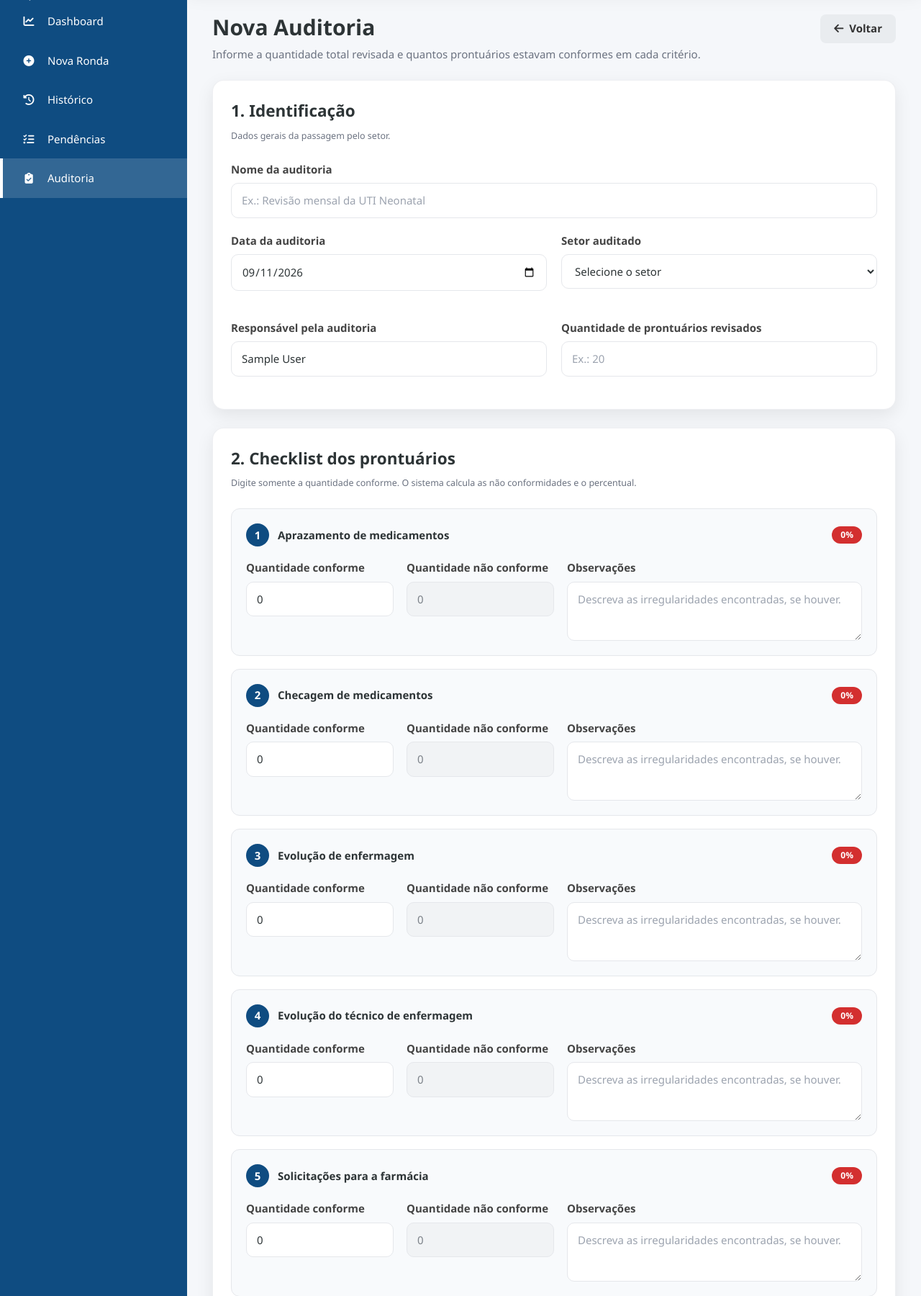
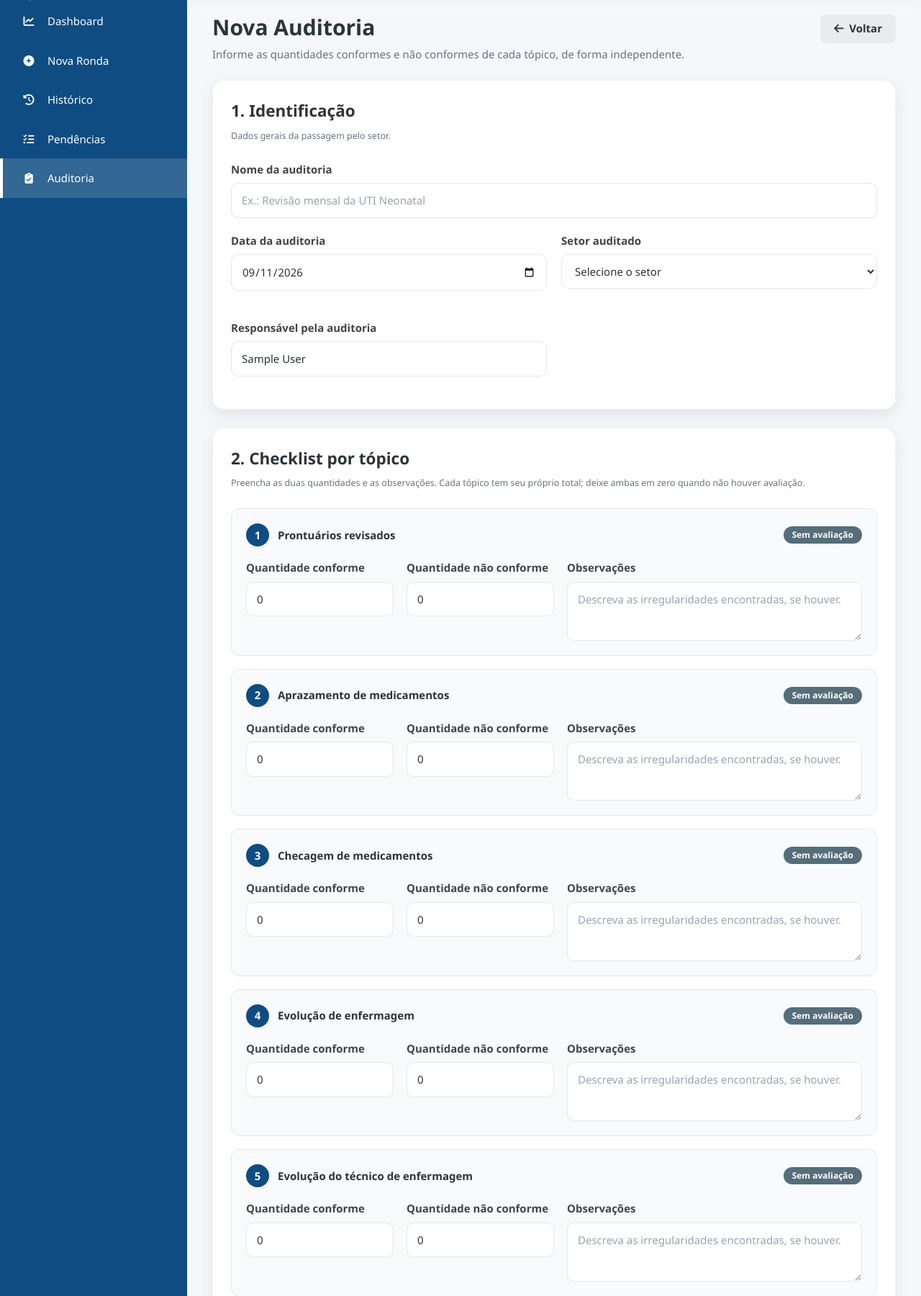
Before and after one commit to lucasexemoura/SGRG, a Flask app: page /auditorias/nova in a window 1280 px wide. Shown: the part 164-1964 px from the top of the page at 72% size. Run offline with Flask 3, Linux system fonts and the light colour scheme; the visitor is signed in with stand-in values (Sample User, id 1); data that the repository does not hold is empty; some libraries are stand-ins or nearby versions.

Commit message:
Separa os topicos da auditoria

```diff
--- a/routes/auditorias.py
+++ b/routes/auditorias.py
@@ -9,6 +9,7 @@ from pdf.relatorio_auditoria import gerar_relatorio_auditoria_pdf
 
 
 CRITERIOS = [
+    ("prontuarios_revisados", "Prontuários revisados"),
     ("aprazamento_medicamentos", "Aprazamento de medicamentos"),
     ("checagem_medicamentos", "Checagem de medicamentos"),
     ("evolucao_enfermagem", "Evolução de enfermagem"),
@@ -33,6 +34,8 @@ def garantir_tabelas_auditoria(conexao):
             data VARCHAR(20) NOT NULL,
             responsavel VARCHAR(200) NOT NULL,
             quantidade_prontuarios INTEGER NOT NULL,
+            prontuarios_revisados INTEGER,
+            prontuarios_revisados_obs TEXT,
             aprazamento_medicamentos INTEGER NOT NULL DEFAULT 0,
             aprazamento_medicamentos_obs TEXT,
             checagem_medicamentos INTEGER NOT NULL DEFAULT 0,
@@ -51,21 +54,32 @@ def garantir_tabelas_auditoria(conexao):
         )
     """)
 
-    # Acrescenta o nome aos bancos já existentes sem alterar seus registros.
+    # Colunas adicionais preservam os registros das versões anteriores.
+    # Não conformidades antigas continuam sendo calculadas a partir da amostra
+    # original, somente quando não há uma contagem independente salva.
     if DATABASE_URL:
-        coluna_nome = conexao.execute("""
-            SELECT 1 FROM information_schema.columns
+        colunas = conexao.execute("""
+            SELECT column_name FROM information_schema.columns
             WHERE table_schema = current_schema()
-              AND table_name = 'auditorias' AND column_name = 'nome'
-        """).fetchone()
-        if coluna_nome is None:
-            conexao.execute("""
-                ALTER TABLE auditorias ADD COLUMN IF NOT EXISTS nome VARCHAR(200)
-            """)
+              AND table_name = 'auditorias'
+        """).fetchall()
+        existentes = {coluna["column_name"] for coluna in colunas}
     else:
         colunas = conexao.execute("PRAGMA table_info(auditorias)").fetchall()
-        if not any(coluna["name"] == "nome" for coluna in colunas):
-            conexao.execute("ALTER TABLE auditorias ADD COLUMN nome VARCHAR(200)")
+        existentes = {coluna["name"] for coluna in colunas}
+
+    novas_colunas = [
+        ("nome", "VARCHAR(200)"),
+        ("prontuarios_revisados", "INTEGER"),
+        ("prontuarios_revisados_obs", "TEXT"),
+        *[(f"{campo}_nao_conformes", "INTEGER") for campo, _ in CRITERIOS],
+    ]
+    for coluna, tipo in novas_colunas:
+        if coluna not in existentes:
+            condicao = "IF NOT EXISTS " if DATABASE_URL else ""
+            conexao.execute(
+                f"ALTER TABLE auditorias ADD COLUMN {condicao}{coluna} {tipo}"
+            )
 
     conexao.execute(f"""
         CREATE TABLE IF NOT EXISTS planos_acao_auditoria (
@@ -139,27 +153,49 @@ def preparar_auditoria(registro):
         except ValueError:
             pass
         auditoria["nome"] = f"Revisão - {auditoria['setor']} - {data_texto}"[:200]
+    auditoria.update(resumir_resultados(montar_resultados(auditoria)))
     return auditoria
 
 
 def montar_resultados(auditoria):
-    total = auditoria["quantidade_prontuarios"]
     resultados = []
 
     for campo, titulo in CRITERIOS:
-        conformes = auditoria[campo]
-        nao_conformes = max(total - conformes, 0)
-        percentual = round((conformes / total) * 100, 1) if total else 0
+        conformes = auditoria.get(campo)
+        nao_conformes = auditoria.get(f"{campo}_nao_conformes")
+        if campo == "prontuarios_revisados" and conformes is None:
+            # A versão anterior guardava apenas a quantidade de prontuários,
+            # sem classificar o próprio tópico como conforme ou não conforme.
+            total = auditoria["quantidade_prontuarios"]
+            percentual = None
+        else:
+            if nao_conformes is None:
+                nao_conformes = max(auditoria["quantidade_prontuarios"] - conformes, 0)
+            total = conformes + nao_conformes
+            percentual = round(conformes / total * 100, 1) if total else None
         resultados.append({
             "campo": campo,
             "titulo": titulo,
+            "total": total,
             "conformes": conformes,
             "nao_conformes": nao_conformes,
             "percentual": percentual,
-            "observacao": auditoria[f"{campo}_obs"] or "",
+            "observacao": auditoria.get(f"{campo}_obs") or "",
         })
 
     return resultados
+
+
+def resumir_resultados(resultados):
+    conformes = sum(item["conformes"] or 0 for item in resultados)
+    nao_conformes = sum(item["nao_conformes"] or 0 for item in resultados)
+    total = conformes + nao_conformes
+    return {
+        "total_conformes": conformes,
+        "total_nao_conformes": nao_conformes,
+        "total_avaliado": total,
+        "conformidade_geral": round(conformes / total * 100, 1) if total else None,
+    }
 
 
 def carregar_detalhes_auditoria(conexao, id):
@@ -232,27 +268,21 @@ def registrar_rotas(app):
                 ORDER BY nome
             """).fetchall()
 
-            total_prontuarios = sum(
-                item["quantidade_prontuarios"] for item in registros
-            )
-            oportunidades = total_prontuarios * len(CRITERIOS)
-            total_conformes = sum(
-                sum(item[campo] for campo, _ in CRITERIOS)
-                for item in registros
-            )
-            conformidade_geral = round(
-                total_conformes / oportunidades * 100, 1
-            ) if oportunidades else 0
+            resultados_registros = [montar_resultados(item) for item in registros]
+            resumo = resumir_resultados([
+                resultado
+                for resultados in resultados_registros
+                for resultado in resultados
+            ])
 
             indicadores = []
-            for campo, titulo in CRITERIOS:
-                conformes = sum(item[campo] for item in registros)
-                percentual = round(
-                    conformes / total_prontuarios * 100, 1
-                ) if total_prontuarios else 0
+            for indice, (_, titulo) in enumerate(CRITERIOS):
+                resumo_criterio = resumir_resultados([
+                    resultados[indice] for resultados in resultados_registros
+                ])
                 indicadores.append({
                     "titulo": titulo,
-                    "percentual": percentual,
+                    "percentual": resumo_criterio["conformidade_geral"],
                 })
 
             return render_template(
@@ -262,11 +292,8 @@ def registrar_rotas(app):
                 setor_id=setor_id,
                 data_inicio=data_inicio,
                 data_fim=data_fim,
-                total_prontuarios=total_prontuarios,
-                conformidade_geral=conformidade_geral,
                 indicadores=indicadores,
-                total_conformes=total_conformes,
-                total_nao_conformes=max(oportunidades - total_conformes, 0),
+                **resumo,
             )
         finally:
             conexao.close()
@@ -291,12 +318,6 @@ def registrar_rotas(app):
                     setor_id = request.form.get("setor_id", "").strip()
                     data_auditoria = request.form.get("data", "").strip()
                     responsavel = request.form.get("responsavel", "").strip()
-                    quantidade = numero_inteiro(
-                        request.form.get("quantidade_prontuarios"),
-                        "A quantidade de prontuários",
-                        1,
-                    )
-
                     if not setor_id or not data_auditoria or not responsavel:
                         raise ValueError(
                             "Preencha a data, o setor e o responsável pela auditoria."
@@ -306,61 +327,38 @@ def registrar_rotas(app):
                     observacoes = {}
                     for campo, titulo in CRITERIOS:
                         valores[campo] = numero_inteiro(
-                            request.form.get(campo, 0),
+                            request.form.get(campo),
                             f"O total conforme de {titulo}",
                         )
-                        if valores[campo] > quantidade:
-                            raise ValueError(
-                                f"O total conforme de {titulo} não pode "
-                                "ultrapassar a quantidade de prontuários."
-                            )
+                        valores[f"{campo}_nao_conformes"] = numero_inteiro(
+                            request.form.get(f"{campo}_nao_conformes"),
+                            f"O total não conforme de {titulo}",
+                        )
                         observacoes[campo] = request.form.get(
                             f"{campo}_obs", ""
                         ).strip()
 
-                    conclusao = request.form.get("conclusao", "").strip()
+                    if not sum(valores.values()):
+                        raise ValueError("Informe pelo menos uma quantidade conforme ou não conforme no checklist.")
 
-                    consulta_insercao = """
-                        INSERT INTO auditorias (
-                            nome, setor_id, data, responsavel,
-                            quantidade_prontuarios,
-                            aprazamento_medicamentos,
-                            aprazamento_medicamentos_obs,
-                            checagem_medicamentos,
-                            checagem_medicamentos_obs,
-                            evolucao_enfermagem,
-                            evolucao_enfermagem_obs,
-                            evolucao_tecnico,
-                            evolucao_tecnico_obs,
-                            solicitacoes_farmacia,
-                            solicitacoes_farmacia_obs,
-                            solicitacoes_lavanderia,
-                            solicitacoes_lavanderia_obs,
-                            conclusao, criado_por
-                        )
-                        VALUES (?, ?, ?, ?, ?, ?, ?, ?, ?, ?, ?, ?, ?, ?, ?, ?, ?, ?, ?)
-                    """
-
+                    # Mantém a coluna original para compatibilidade; ela agora
+                    # representa somente o total do tópico de prontuários.
+                    quantidade = valores["prontuarios_revisados"] + valores["prontuarios_revisados_nao_conformes"]
+                    colunas = ["nome", "setor_id", "data", "responsavel", "quantidade_prontuarios"]
+                    parametros = [nome, setor_id, data_auditoria, responsavel, quantidade]
+                    for campo, _ in CRITERIOS:
+                        colunas.extend([campo, f"{campo}_nao_conformes", f"{campo}_obs"])
+                        parametros.extend([valores[campo], valores[f"{campo}_nao_conformes"], observacoes[campo]])
+                    colunas.extend(["conclusao", "criado_por"])
+                    parametros.extend([request.form.get("conclusao", "").strip(), session.get("usuario_id")])
+                    consulta_insercao = (
+                        f"INSERT INTO auditorias ({', '.join(colunas)}) "
+                        f"VALUES ({', '.join(['?'] * len(colunas))})"
+                    )
                     if DATABASE_URL:
                         consulta_insercao += " RETURNING id"
 
-                    cursor = conexao.execute(consulta_insercao, (
-                        nome, setor_id, data_auditoria, responsavel, quantidade,
-                        valores["aprazamento_medicamentos"],
-                        observacoes["aprazamento_medicamentos"],
-                        valores["checagem_medicamentos"],
-                        observacoes["checagem_medicamentos"],
-                        valores["evolucao_enfermagem"],
-                        observacoes["evolucao_enfermagem"],
-                        valores["evolucao_tecnico"],
-                        observacoes["evolucao_tecnico"],
-                        valores["solicitacoes_farmacia"],
-                        observacoes["solicitacoes_farmacia"],
-                        valores["solicitacoes_lavanderia"],
-                        observacoes["solicitacoes_lavanderia"],
-                        conclusao,
-                        session.get("usuario_id"),
-                    ))
+                    cursor = conexao.execute(consulta_insercao, parametros)
 
                     auditoria_id = (
                         cursor.fetchone()[0]
@@ -423,18 +421,13 @@ def registrar_rotas(app):
                 return "Auditoria não encontrada.", 404
 
             resultados = montar_resultados(auditoria)
-            conformidade_geral = round(
-                sum(item["percentual"] for item in resultados)
-                / len(resultados),
-                1,
-            ) if resultados else 0
 
             return render_template(
                 "detalhes_auditoria.html",
                 auditoria=auditoria,
                 resultados=resultados,
                 planos=planos,
-                conformidade_geral=conformidade_geral,
+                conformidade_geral=auditoria["conformidade_geral"],
                 token_auditoria=token_formulario_auditoria(),
             )
         finally:
@@ -452,11 +445,8 @@ def registrar_rotas(app):
             return "Auditoria não encontrada.", 404
 
         resultados = montar_resultados(auditoria)
-        conformidade_geral = round(
-            sum(item["percentual"] for item in resultados) / len(resultados), 1,
-        ) if resultados else 0
         arquivo = gerar_relatorio_auditoria_pdf(
-            auditoria, resultados, planos, conformidade_geral,
+            auditoria, resultados, planos, auditoria["conformidade_geral"],
         )
         resposta = send_file(
             arquivo, mimetype="application/pdf", as_attachment=False,
--- a/templates/nova_auditoria.html
+++ b/templates/nova_auditoria.html
@@ -8,7 +8,7 @@
     <div>
         <h1 class="titulo-pagina">Nova Auditoria</h1>
         <p class="subtitulo">
-            Informe a quantidade total revisada e quantos prontuários estavam conformes em cada critério.
+            Informe as quantidades conformes e não conformes de cada tópico, de forma independente.
         </p>
     </div>
     <a href="{{ url_for('auditorias') }}" class="btn btn-secondary">
@@ -58,20 +58,14 @@
                        value="{{ request.form.get('responsavel', usuario_nome or '') }}" required>
             </div>
 
-            <div class="grupo-formulario">
-                <label for="quantidade_prontuarios">Quantidade de prontuários revisados</label>
-                <input id="quantidade_prontuarios" type="number" name="quantidade_prontuarios"
-                       min="1" step="1" value="{{ request.form.get('quantidade_prontuarios', '') }}"
-                       placeholder="Ex.: 20" required>
-            </div>
         </div>
     </div>
 
     <div class="card">
         <div class="cabecalho-card">
             <div>
-                <h2>2. Checklist dos prontuários</h2>
-                <small>Digite somente a quantidade conforme. O sistema calcula as não conformidades e o percentual.</small>
+                <h2>2. Checklist por tópico</h2>
+                <small>Preencha as duas quantidades e as observações. Cada tópico tem seu próprio total; deixe ambas em zero quando não houver avaliação.</small>
             </div>
         </div>
 
@@ -83,7 +77,7 @@
                             <span class="criterio-numero">{{ loop.index }}</span>
                             <strong>{{ titulo }}</strong>
                         </div>
-                        <span class="badge cinza" data-percentual>0%</span>
+                        <span class="badge cinza" data-percentual>Sem avaliação</span>
                     </div>
 
                     <div class="grid-criterio">
@@ -95,8 +89,10 @@
                         </div>
 
                         <div class="grupo-formulario">
-                            <label>Quantidade não conforme</label>
-                            <input type="number" value="0" data-nao-conformes disabled>
+                            <label for="{{ campo }}_nao_conformes">Quantidade não conforme</label>
+                            <input id="{{ campo }}_nao_conformes" type="number" name="{{ campo }}_nao_conformes"
+                                   min="0" step="1" value="{{ request.form.get(campo + '_nao_conformes', '0') }}"
+                                   data-nao-conformes required>
                         </div>
 
                         <div class="grupo-formulario grupo-observacao">
@@ -177,32 +173,29 @@
 
 <script>
     document.addEventListener("DOMContentLoaded", function () {
-        const total = document.getElementById("quantidade_prontuarios");
         const criterios = document.querySelectorAll("[data-criterio]");
 
         function atualizarCalculos() {
-            const quantidade = Math.max(parseInt(total.value || "0", 10), 0);
-
             criterios.forEach(function (criterio) {
                 const campoConformes = criterio.querySelector("[data-conformes]");
                 const campoNaoConformes = criterio.querySelector("[data-nao-conformes]");
                 const badge = criterio.querySelector("[data-percentual]");
                 const conformes = Math.max(parseInt(campoConformes.value || "0", 10), 0);
-                const naoConformes = Math.max(quantidade - conformes, 0);
+                const naoConformes = Math.max(parseInt(campoNaoConformes.value || "0", 10), 0);
+                const quantidade = conformes + naoConformes;
                 const percentual = quantidade ? (conformes / quantidade * 100) : 0;
 
-                campoConformes.max = quantidade || "";
-                campoNaoConformes.value = naoConformes;
-                badge.textContent = percentual.toFixed(1).replace(".0", "") + "%";
+                badge.textContent = quantidade ? percentual.toFixed(1).replace(".0", "").replace(".", ",") + "%" : "Sem avaliação";
                 badge.className = "badge " + (
-                    percentual >= 90 ? "verde" : percentual >= 70 ? "amarelo" : "vermelho"
+                    !quantidade ? "cinza" : percentual >= 90 ? "verde" : percentual >= 70 ? "amarelo" : "vermelho"
                 );
             });
         }
 
-        total.addEventListener("input", atualizarCalculos);
         criterios.forEach(function (criterio) {
             criterio.querySelector("[data-conformes]")
+                .addEventListener("input", atualizarCalculos);
+            criterio.querySelector("[data-nao-conformes]")
                 .addEventListener("input", atualizarCalculos);
         });
         atualizarCalculos();
```
Also changed, not shown: criar_banco.py (+9 -0 lines), pdf/relatorio_auditoria.py (+12 -8 lines), templates/auditorias.html (+13 -14 lines), templates/detalhes_auditoria.html (+23 -14 lines).
